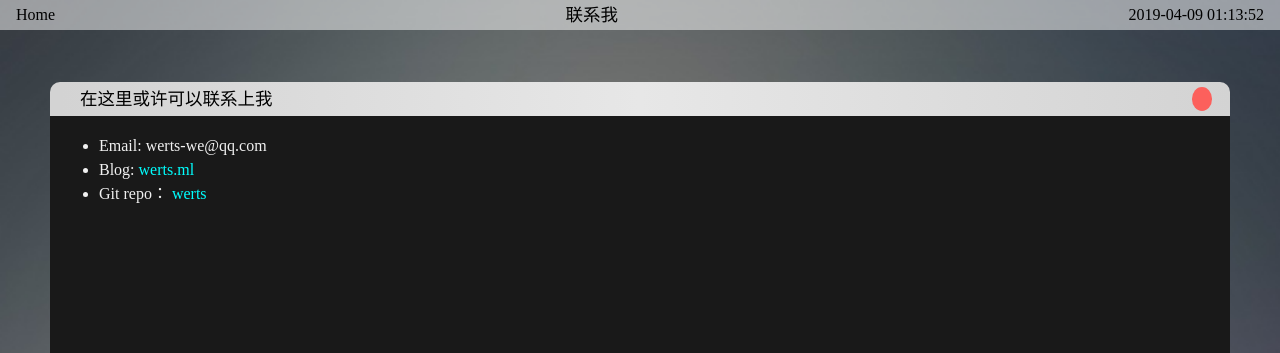
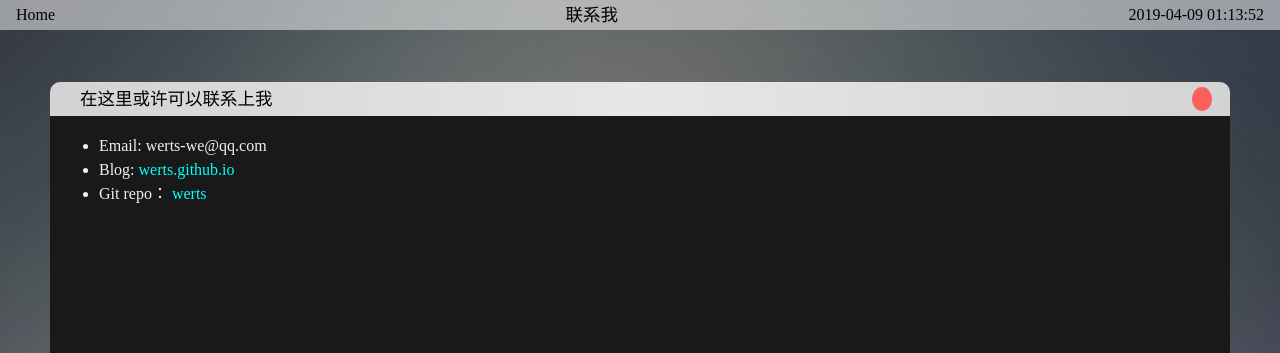
Before and after one commit to werts/werts.github.io, a Jekyll site: the page built from page/contact.md, in a window 1280 px wide. Shown: the top 353 px of the page. Built offline with Jekyll 4.4.1, drawn with Linux system fonts in a browser that asks for light colours; some web fonts are replaced; comment, search, counter and statistics services are not loaded.

```diff
--- a/CNAME
+++ /dev/null
@@ -1 +0,0 @@
-werts.ml
--- a/page/contact.md
+++ b/page/contact.md
@@ -5,5 +5,5 @@ permalink: /contact/
 ---
 
 - Email: werts-we@qq.com
-- Blog: [werts.ml](//werts.ml)
+- Blog: [werts.github.io](//werts.github.io)
 - Git repo： [werts](https://github.com/werts?tab=repositories)
```
